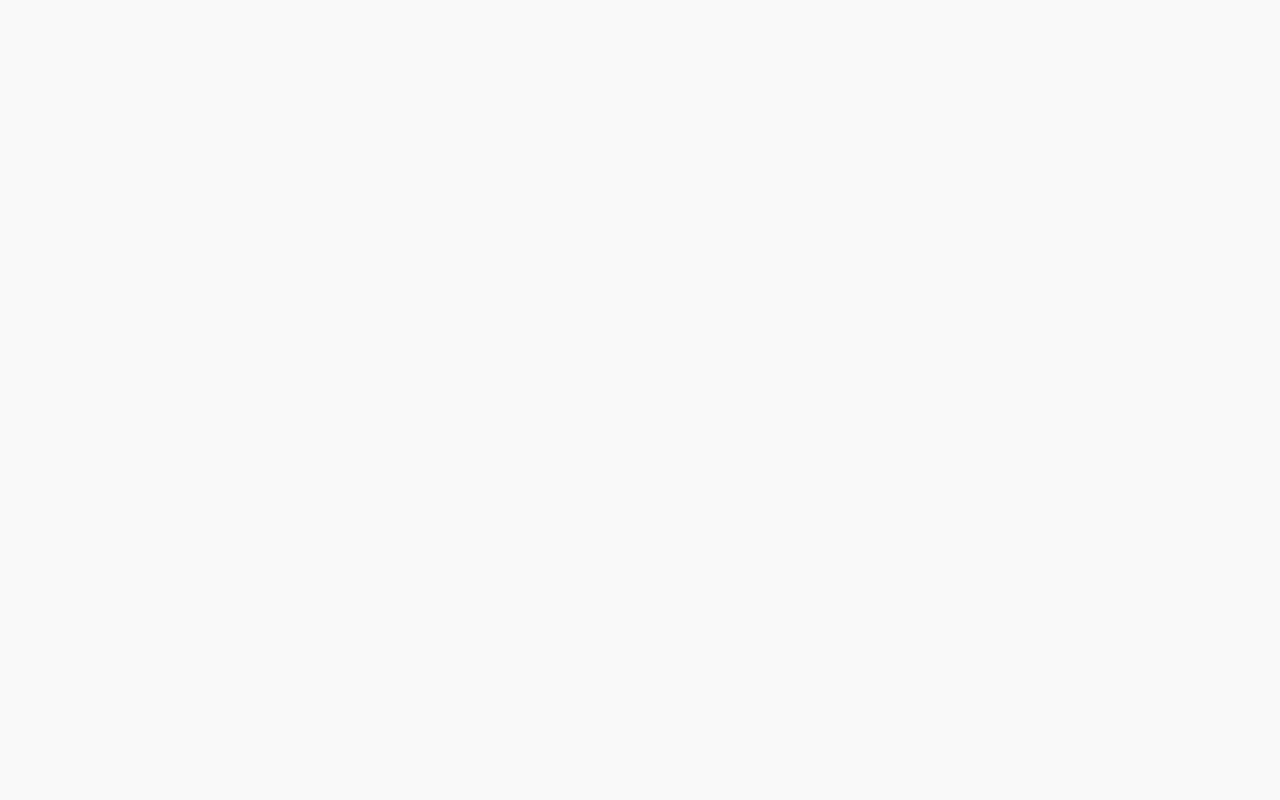
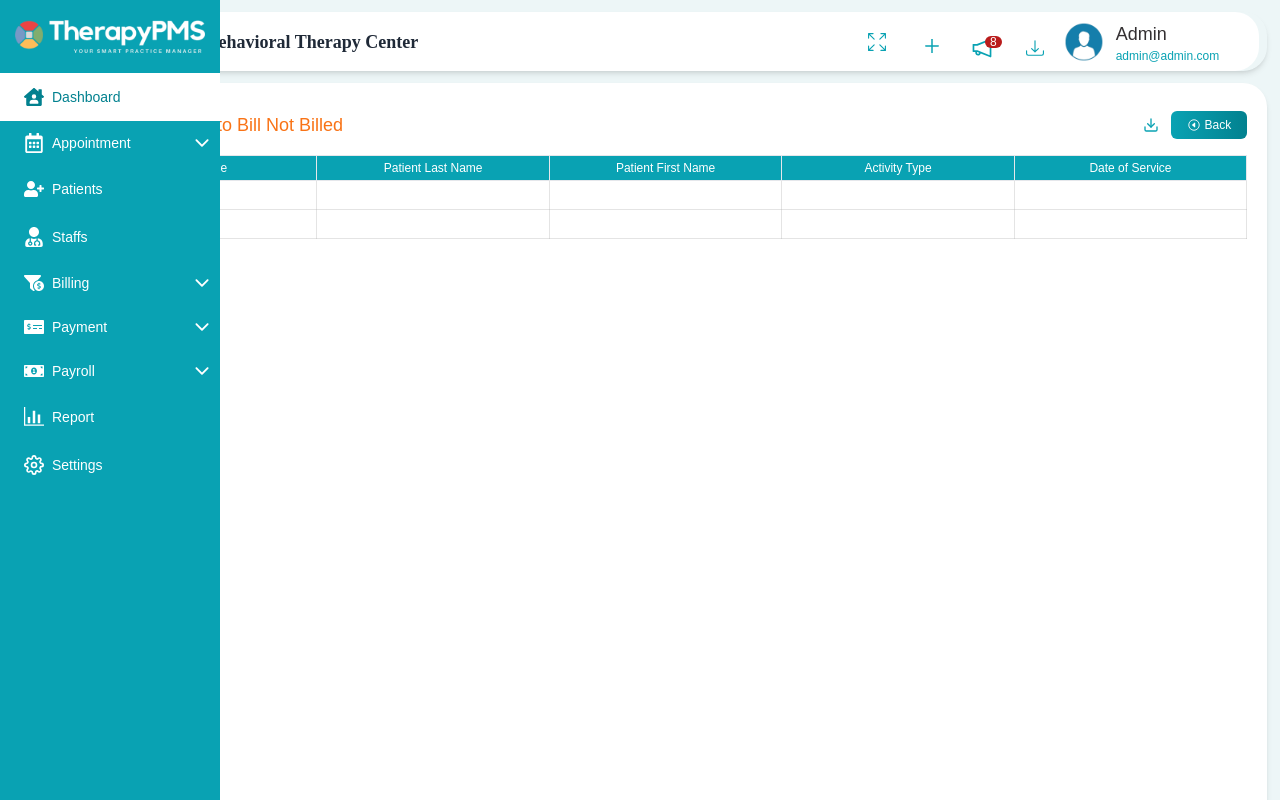
Before and after one commit to Shaharuque/tpms-frontend, a React (Create React App) app: page /admin/session-not-bulled in a window 1280 px wide. Before the commit this address had no page. Shown: the top 800 px of the page. Built offline with nearby package versions, Linux system fonts and the light colour scheme; what tw-elements would draw is missing.

Commit message:
Dashboard -> Billing updating

```diff
--- a/src/App.js
+++ b/src/App.js
@@ -169,23 +169,23 @@ function App() {
 
           {/* Billing  */}
           <Route
-            path="signature-not-update"
+            path="session-not-bulled"
             element={<SessionRendered></SessionRendered>}
           ></Route>
           <Route
-            path="signature-not-update"
+            path="last-week-deposit"
             element={<LastWeeksDeposits></LastWeeksDeposits>}
           ></Route>
           <Route
-            path="signature-not-update"
+            path="last-five-statement"
             element={<LastMonthsStatements></LastMonthsStatements>}
           ></Route>
           <Route
-            path="signature-not-update"
+            path="last-month-billed-dated"
             element={<LastMonthBilledDates></LastMonthBilledDates>}
           ></Route>
           <Route
-            path="signature-not-update"
+            path="pending-secondary"
             element={<PendingSecondaryClaims></PendingSecondaryClaims>}
           ></Route>
 
--- /dev/null
+++ b/src/Pages/Pages/Dashboard/Billing/BillingTableData.jsx
@@ -0,0 +1,147 @@
+// SessionRendered;
+export const SessionRenderedData = [
+  {
+    patient: "asd",
+  },
+  {
+    patient: "mina",
+  },
+];
+
+export const SessionRenderedColumn = [
+  {
+    Header: () => {
+      return <span className="">Insurance</span>;
+    },
+    accessor: "patient",
+  },
+  {
+    Header: () => {
+      return <span className="">Patient Last Name</span>;
+    },
+    accessor: "provider",
+  },
+  {
+    Header: () => {
+      return <span className="">Patient First Name</span>;
+    },
+    accessor: "Dos",
+  },
+  {
+    Header: () => {
+      return <span className="">Activity Type</span>;
+    },
+    accessor: "CPT",
+  },
+  {
+    Header: () => {
+      return <span className="">Date of Service</span>;
+    },
+    accessor: "DOS",
+  },
+];
+
+// LastWeeksDeposits;
+
+export const LastWeeksDepositsData = [
+  {
+    patient: "asd",
+  },
+  {
+    patient: "mina",
+  },
+];
+
+export const LastWeeksDepositsColumn = [
+  {
+    Header: () => {
+      return <span className="">Deposit Date</span>;
+    },
+    accessor: "patient",
+  },
+  {
+    Header: () => {
+      return <span className="">Check No</span>;
+    },
+    accessor: "provider",
+  },
+  {
+    Header: () => {
+      return <span className="">Check Date</span>;
+    },
+    accessor: "Dos",
+  },
+  {
+    Header: () => {
+      return <span className="">Payee Name</span>;
+    },
+    accessor: "CPT",
+  },
+  {
+    Header: () => {
+      return <span className="">Payee Type</span>;
+    },
+    accessor: "DOS",
+  },
+  {
+    Header: () => {
+      return <span className="">Allocated Check Amt.</span>;
+    },
+    accessor: "Act",
+  },
+  {
+    Header: () => {
+      return <span className="">Unallocated</span>;
+    },
+    accessor: "unallocated",
+  },
+  {
+    Header: () => {
+      return <span className="">Pay Type</span>;
+    },
+    accessor: "PT",
+  },
+  {
+    Header: () => {
+      return <span className="">Description</span>;
+    },
+    accessor: "description",
+  },
+  {
+    Header: () => {
+      return <span className="">File</span>;
+    },
+    accessor: "file",
+  },
+];
+// LastMonthsStatements
+
+export const LastMonthsStatementsData = [
+  {
+    patient: "asd",
+  },
+  {
+    patient: "mina",
+  },
+];
+
+export const LastMonthsStatementsColumn = [
+  {
+    Header: () => {
+      return <span className="">Patient Last Name</span>;
+    },
+    accessor: "patient",
+  },
+  {
+    Header: () => {
+      return <span className="">Patient First Name</span>;
+    },
+    accessor: "provider",
+  },
+  {
+    Header: () => {
+      return <span className="">Total</span>;
+    },
+    accessor: "Dos",
+  },
+];
--- a/src/Pages/Pages/Dashboard/Billing/LastMonthsStatements.jsx
+++ b/src/Pages/Pages/Dashboard/Billing/LastMonthsStatements.jsx
@@ -1,7 +1,50 @@
-import React from "react";
+import React, { useMemo } from "react";
+import { usePagination, useRowSelect, useSortBy, useTable } from "react-table";
+import { Link } from "react-router-dom";
+import { IoCaretBackCircleOutline } from "react-icons/io5";
+import { FiDownload } from "react-icons/fi";
+import SettingTableBox from "../../Settings/SettingComponents/SettingTableBox";
+import {
+  LastMonthsStatementsColumn,
+  LastMonthsStatementsData,
+} from "./BillingTableData";
 
 const LastMonthsStatements = () => {
-  return <div>LastMonthsStatements.jsx</div>;
+  const data = useMemo(() => LastMonthsStatementsData, []);
+  const columns = useMemo(() => [...LastMonthsStatementsColumn], []);
+  const {
+    getTableProps,
+    getTableBodyProps,
+    headerGroups,
+    page,
+    // page,
+    prepareRow,
+  } = useTable({ columns, data }, useSortBy, usePagination, useRowSelect);
+  return (
+    <div className="h-[100vh]">
+      <div className="flex items-center flex-wrap gap-2 justify-between">
+        <h1 className="text-lg my-2 text-orange-500">Last Five Statements</h1>
+        <div className="flex items-center gap-3">
+          <FiDownload className="text-secondary font-medium" />
+          <Link
+            to={"/admin"}
+            className=" py-[6px] flex items-center  px-4  text-xs font-normal bg-gradient-to-r from-secondary to-primary  hover:to-secondary text-white rounded-md"
+          >
+            <IoCaretBackCircleOutline className="mr-1 text-sm" /> Back
+          </Link>
+        </div>
+      </div>
+      <div className="my-2">
+        <SettingTableBox
+          getTableProps={getTableProps}
+          headerGroups={headerGroups}
+          getTableBodyProps={getTableBodyProps}
+          rows={page}
+          prepareRow={prepareRow}
+        ></SettingTableBox>
+      </div>
+    </div>
+  );
 };
 
 export default LastMonthsStatements;
--- a/src/Pages/Pages/Dashboard/Billing/LastWeeksDeposits.jsx
+++ b/src/Pages/Pages/Dashboard/Billing/LastWeeksDeposits.jsx
@@ -1,7 +1,50 @@
-import React from "react";
+import React, { useMemo } from "react";
+import { usePagination, useRowSelect, useSortBy, useTable } from "react-table";
+import { Link } from "react-router-dom";
+import { IoCaretBackCircleOutline } from "react-icons/io5";
+import { FiDownload } from "react-icons/fi";
+import SettingTableBox from "../../Settings/SettingComponents/SettingTableBox";
+import {
+  LastWeeksDepositsColumn,
+  LastWeeksDepositsData,
+} from "./BillingTableData";
 
 const LastWeeksDeposits = () => {
-  return <div>LastWeeksDeposits</div>;
+  const data = useMemo(() => LastWeeksDepositsData, []);
+  const columns = useMemo(() => [...LastWeeksDepositsColumn], []);
+  const {
+    getTableProps,
+    getTableBodyProps,
+    headerGroups,
+    page,
+    // page,
+    prepareRow,
+  } = useTable({ columns, data }, useSortBy, usePagination, useRowSelect);
+  return (
+    <div className="h-[100vh]">
+      <div className="flex items-center flex-wrap gap-2 justify-between">
+        <h1 className="text-lg my-2 text-orange-500">Last Five Deposits</h1>
+        <div className="flex items-center gap-3">
+          <FiDownload className="text-secondary font-medium" />
+          <Link
+            to={"/admin"}
+            className=" py-[6px] flex items-center  px-4  text-xs font-normal bg-gradient-to-r from-secondary to-primary  hover:to-secondary text-white rounded-md"
+          >
+            <IoCaretBackCircleOutline className="mr-1 text-sm" /> Back
+          </Link>
+        </div>
+      </div>
+      <div className="my-2">
+        <SettingTableBox
+          getTableProps={getTableProps}
+          headerGroups={headerGroups}
+          getTableBodyProps={getTableBodyProps}
+          rows={page}
+          prepareRow={prepareRow}
+        ></SettingTableBox>
+      </div>
+    </div>
+  );
 };
 
 export default LastWeeksDeposits;
--- a/src/Pages/Pages/Dashboard/Billing/SessionRendered.jsx
+++ b/src/Pages/Pages/Dashboard/Billing/SessionRendered.jsx
@@ -1,7 +1,49 @@
-import React from "react";
+import React, { useMemo } from "react";
+import { usePagination, useRowSelect, useSortBy, useTable } from "react-table";
+import { Link } from "react-router-dom";
+import { IoCaretBackCircleOutline } from "react-icons/io5";
+import { FiDownload } from "react-icons/fi";
+import SettingTableBox from "../../Settings/SettingComponents/SettingTableBox";
+import { SessionRenderedColumn, SessionRenderedData } from "./BillingTableData";
 
 const SessionRendered = () => {
-  return <div>SessionRendered.jsx</div>;
+  const data = useMemo(() => SessionRenderedData, []);
+  const columns = useMemo(() => [...SessionRenderedColumn], []);
+  const {
+    getTableProps,
+    getTableBodyProps,
+    headerGroups,
+    page,
+    // page,
+    prepareRow,
+  } = useTable({ columns, data }, useSortBy, usePagination, useRowSelect);
+  return (
+    <div className="h-[100vh]">
+      <div className="flex items-center flex-wrap gap-2 justify-between">
+        <h1 className="text-lg my-2 text-orange-500">
+          Activities Ready to Bill Not Billed
+        </h1>
+        <div className="flex items-center gap-3">
+          <FiDownload className="text-secondary font-medium" />
+          <Link
+            to={"/admin"}
+            className=" py-[6px] flex items-center  px-4  text-xs font-normal bg-gradient-to-r from-secondary to-primary  hover:to-secondary text-white rounded-md"
+          >
+            <IoCaretBackCircleOutline className="mr-1 text-sm" /> Back
+          </Link>
+        </div>
+      </div>
+      <div className="my-2">
+        <SettingTableBox
+          getTableProps={getTableProps}
+          headerGroups={headerGroups}
+          getTableBodyProps={getTableBodyProps}
+          rows={page}
+          prepareRow={prepareRow}
+        ></SettingTableBox>
+      </div>
+    </div>
+  );
 };
 
 export default SessionRendered;
--- a/src/Pages/Pages/Data/Data.jsx
+++ b/src/Pages/Pages/Data/Data.jsx
@@ -138,27 +138,27 @@ export const billing = [
   {
     report: "Sessions Rendered - Not Billed",
     count: "321",
-    link: "/admin/",
+    link: "/admin/session-not-bulled",
   },
   {
     report: "Last Weeks Deposits",
     count: "0",
-    link: "/admin/",
+    link: "/admin/last-week-deposit",
   },
   {
     report: "Last Month Statements",
     count: "0",
-    link: "/admin/",
+    link: "/admin/last-five-statement",
   },
   {
     report: "Last Month Billed Dates ",
     count: "0",
-    link: "/admin/",
+    link: "/admin/last-month-billed-dated",
   },
   {
     report: "Pending Secondary Claims",
     count: "0",
-    link: "/admin/",
+    link: "/admin/pending-secondary",
   },
 ];
 export const scheduler = [
```
